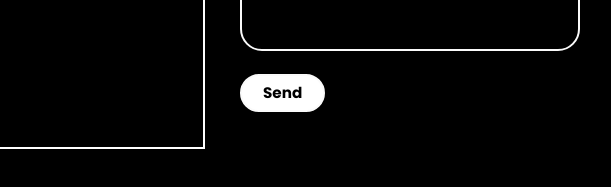
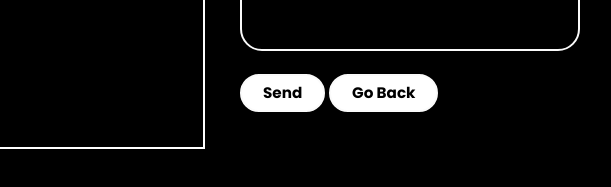
Before and after one commit to Jyotiyadav1110/e-commerce, a plain HTML site: page ContactUs.html in a window 1280 px wide. Shown: the part 523-710 px from the top of the page, 435-1046 px from the left. Drawn offline with Linux system fonts and the light colour scheme.

Commit message:
Update ContactUs.html
creating a button for go back

```diff
--- a/ContactUs.html
+++ b/ContactUs.html
@@ -85,6 +85,7 @@
               <span>Message</span>
             </div>
             <input type="submit" value="Send" class="bttn" />
+            <input type="submit" value="Go Back" class="bttn" />
           </form>
         </div>
       </div>
```
